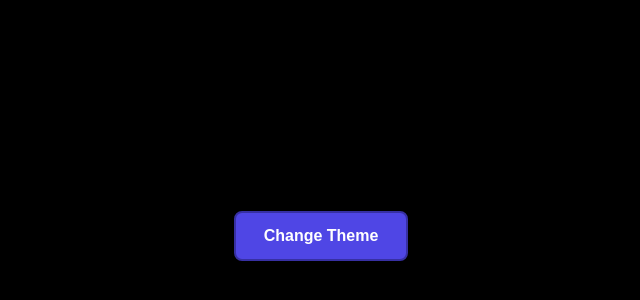
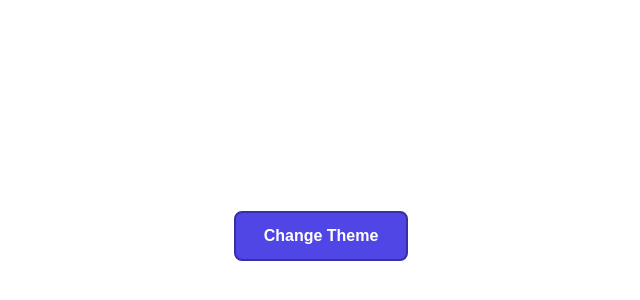
Before and after one commit to AliFaryadDev/js-mastery-journey, a plain HTML site: page DOM/Class List/classListProjectTwo/index.html in a window 1280 px wide. Shown: the part 164-464 px from the top of the page, without its empty margins (319-959 px from the left). Drawn offline with Linux system fonts and the light colour scheme.

Commit message:
update DOM/Class List/classListProjectTwo/index.html

```diff
--- a/DOM/Class List/classListProjectTwo/index.html
+++ b/DOM/Class List/classListProjectTwo/index.html
@@ -6,7 +6,7 @@
   <title>DOM: Class List | Toggle Project</title>
   <link rel="stylesheet" href="style.css">
 </head>
-<body class = "body">
+<body>
 
   <button id="themeBtn">Change Theme</button>
   <script src="script.js"></script>
```
